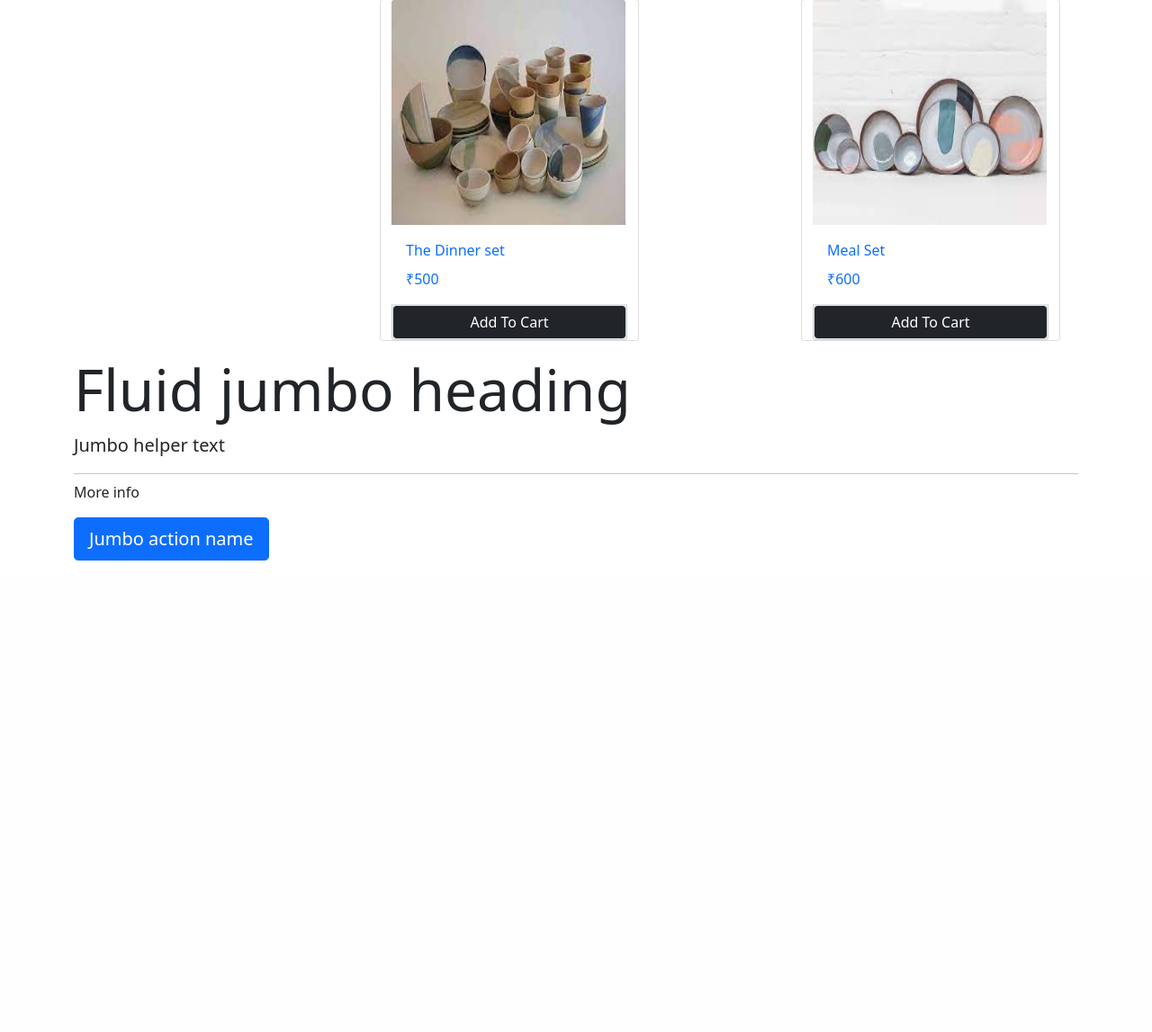
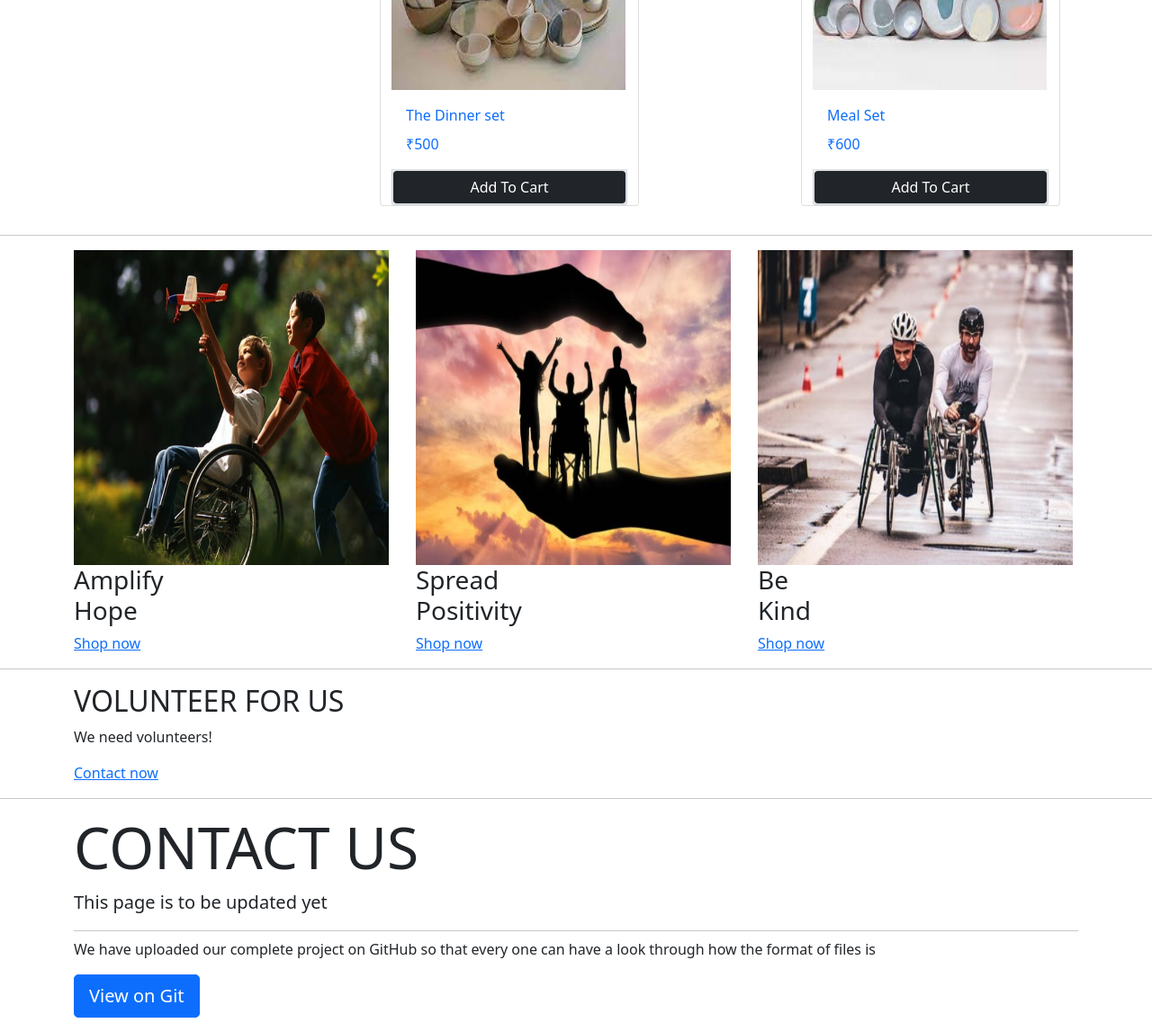
Before and after one commit to tanishq252/ablE-Commerce, a Django app: page / in a window 1280 px wide. Shown: the part 2463-3610 px from the top of the page at 90% size. Before the commit the page ends 3086 px from the top, so only its background shows below. Run offline with Django 3.2, Linux system fonts and the light colour scheme; data comes from the database, SQL or seed files in the repository; both versions use the stored data as it was after the commit; some libraries are stand-ins or nearby versions.

Commit message:
only one change

```diff
--- a/store/templates/index.html
+++ b/store/templates/index.html
@@ -23,24 +23,23 @@
       </ol>
       <div class="carousel-inner">
         <div class="carousel-item ">
-          <img class="d-block w-100" height="750" width="1000" src="http://127.0.0.1:8000/static/t.png">
+          <img class="d-block w-100" height="600" width="1000" src="http://127.0.0.1:8000/static/t.png">
           <div class="carousel-caption d-none d-md-block">
-            <h5>Hey Buddy</h5>
-            <p>WELCOME TO ablE-Commerce</p>
+            <h5>My advice to other disabled people would be, concentrate on things your disability doesn’t prevent you doing well, and don’t regret the things it interferes with. Don’t be disabled in spirit as well as physically.” -Stephen Hawking</h5>
+
           </div>
         </div>
         <div class="carousel-item">
-          <img class="d-block w-100" height="750" width="1000" src="http://127.0.0.1:8000/static/e.png" >
+          <img class="d-block w-100" height="600" width="1000" src="http://127.0.0.1:8000/static/e.png" >
           <div class="carousel-caption d-none d-md-block">
-            <h5>Hey Buddy</h5>
-            <p>WELCOME TO ablE-Commerce</p>
+            <h5>What I learned was that these athletes were not disabled, they were super–abled. The Olympics is where heroes are made. The Paralympics is where heroes come.” ― Joey Reiman</h5>
           </div>
         </div>
         <div class="carousel-item active ">
-          <img class="d-block w-100" height="750" width="1000" src="https://i.picsum.photos/id/824/200/300.jpg?hmac=CPaWVapi5aRxRDN0wSZfBeD_w8iiddSi1zhfyLj7AnA" >
+          <img class="d-block w-100" height="600" width="1000" src="http://127.0.0.1:8000/static/1.png" >
           <div class="carousel-caption d-none d-md-block">
-            <h5>Hey Buddy</h5>
-            <p>WELCOME TO ablE-Commerce</p>
+            <h5>For me, disability is a way of getting some extremity, some kind of very difficult situation, that throws an interesting light on people.” -Mark Haddon</h5>
+
           </div>
         </div>
       </div>
@@ -131,16 +130,96 @@
     </div>
   </div>
 
+  <hr>
 
+  <!-- SECTION -->
+  <div class="section">
+    <!-- container -->
+    <div class="container">
+      <!-- row -->
+      <div class="row">
+        <!-- shop -->
+        <div class="col-md-4 col-xs-4">
+          <div class="shop">
+            <div class="shop-img">
+              <img src="http://127.0.0.1:8000/static/2.png" height="350" width="350"  alt="">
+            </div>
+            <div class="shop-body">
+              <h3>Amplify<br>Hope</h3>
+              <a href="#" class="cta-btn">Shop now <i class="fa fa-arrow-circle-right"></i></a>
+            </div>
+          </div>
+        </div>
+        <!-- /shop -->
+
+        <!-- shop -->
+        <div class="col-md-4 col-xs-4">
+          <div class="shop">
+            <div class="shop-img">
+              <img src="http://127.0.0.1:8000/static/3.png" height="350" width="350" alt="">
+            </div>
+            <div class="shop-body">
+              <h3>Spread<br>Positivity</h3>
+              <a href="#" class="cta-btn">Shop now <i class="fa fa-arrow-circle-right"></i></a>
+            </div>
+          </div>
+        </div>
+        <!-- /shop -->
+
+        <!-- shop -->
+        <div class="col-md-4 col-xs-4">
+          <div class="shop">
+            <div class="shop-img">
+              <img src="http://127.0.0.1:8000/static/4.png" height="350" width="350" alt="">
+            </div>
+            <div class="shop-body">
+              <h3>Be<br>Kind</h3>
+              <a href="#" class="cta-btn">Shop now <i class="fa fa-arrow-circle-right"></i></a>
+            </div>
+          </div>
+        </div>
+        <!-- /shop -->
+
+
+
+      </div>
+      <!-- /row -->
+    </div>
+    <!-- /container -->
+  </div>
+  <!-- /SECTION -->
+<hr>
+
+<!-- Volunteer SECTION -->
+<div id="hot-deal" class="section">
+  <!-- container -->
+  <div class="container">
+    <!-- row -->
+    <div class="row">
+      <div class="col-md-12 col-xs-6">
+        <div class="hot-deal">
+
+          <h2 class="text-uppercase">Volunteer for us</h2>
+          <p>We need volunteers!</p>
+          <a class="primary-btn cta-btn" href="#">Contact now</a>
+        </div>
+      </div>
+    </div>
+    <!-- /row -->
+  </div>
+  <!-- /container -->
+</div>
+<!-- /Volunteer SECTION -->
+<hr>
 <div>
     <div class="jumbotron jumbotron-fluid">
       <div class="container">
-        <h1 class="display-3">Fluid jumbo heading</h1>
-        <p class="lead">Jumbo helper text</p>
+        <h1 class="display-3">CONTACT US</h1>
+        <p class="lead">This page is to be updated yet </p>
         <hr class="my-2">
-        <p>More info</p>
+        <p>We have uploaded our complete project on GitHub so that every one can have a look through how the format of files is</p>
         <p class="lead">
-          <a class="btn btn-primary btn-lg" href="Jumbo action link" role="button">Jumbo action name</a>
+          <a class="btn btn-primary btn-lg" href="https://github.com/tanishq252/ablE-Commerce/tree/dev" role="button">View on Git</a>
         </p>
       </div>
     </div>
```
Also changed, not shown: db.sqlite3 (added), store/static/1.png (added), store/static/2.png (added), store/static/3.png (added), store/static/4.png (added), 1 other file.
